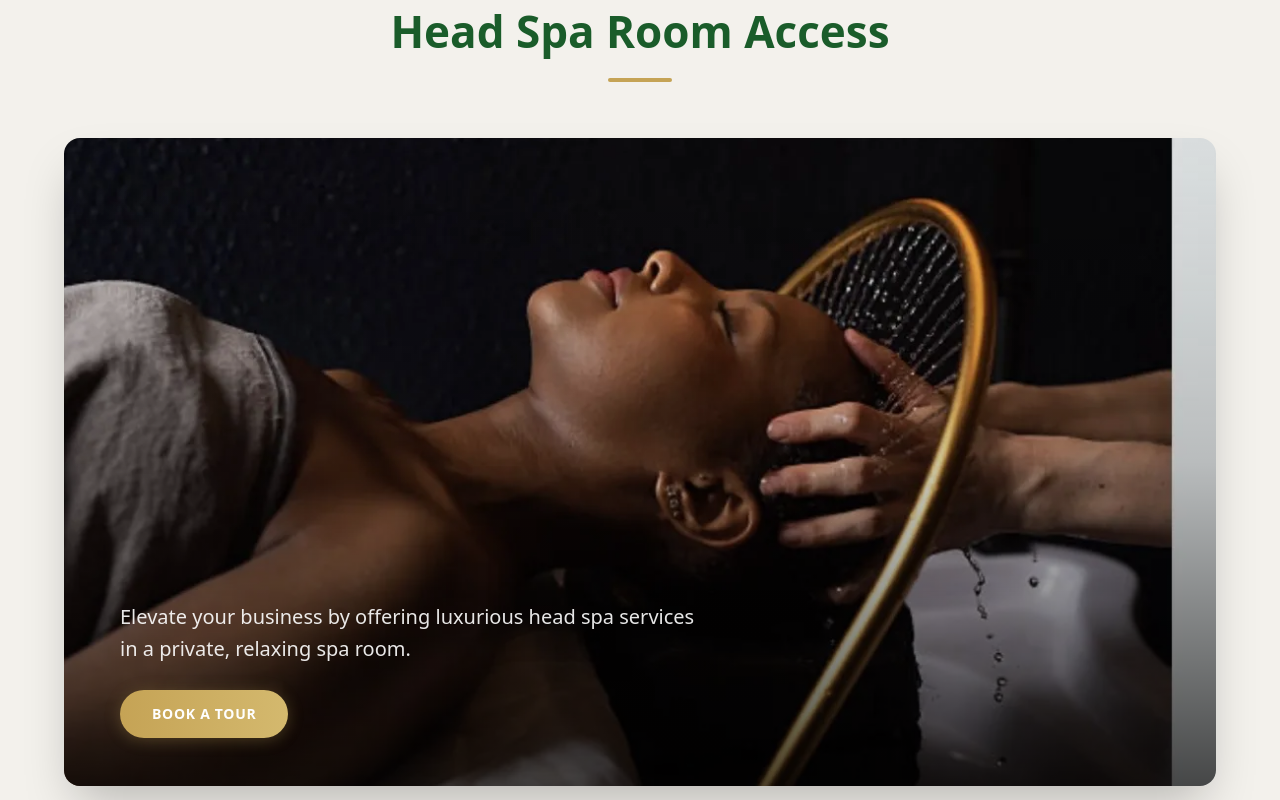
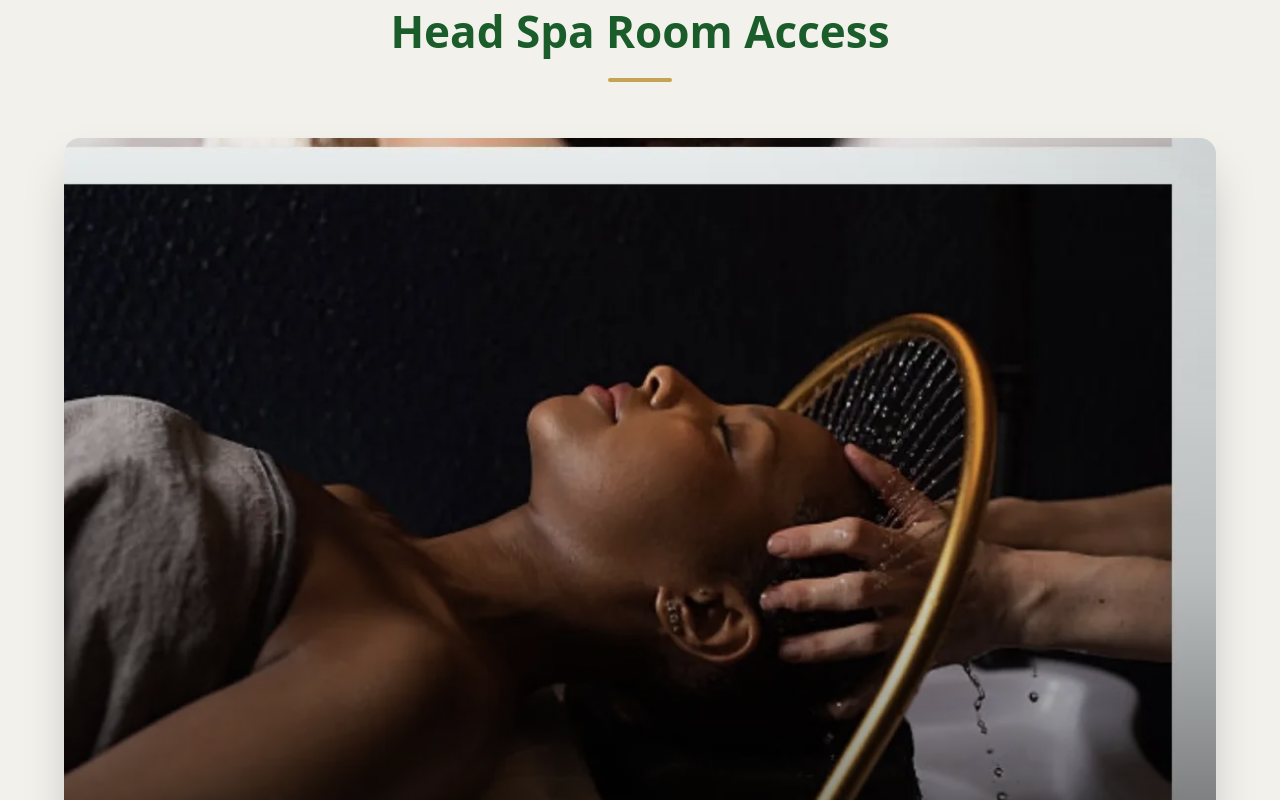
Before and after one commit to jonmohon/smyrna-suites, a Next.js app: page / in a window 1280 px wide. Shown: the part 1120-1920 px from the top of the page. Built offline with nearby package versions, Linux system fonts and the light colour scheme.

Commit message:
Show full head spa image without cropping
Use natural image dimensions instead of fill+object-cover so the
entire image is visible edge to edge with no clipping.

Co-Authored-By: Claude Opus 4.6 (1M context) <noreply@anthropic.com>

```diff
--- a/src/app/page.tsx
+++ b/src/app/page.tsx
@@ -160,12 +160,13 @@ export default function Home() {
           {/* Image card with overlapping text card */}
           <div className="relative mt-14">
             <ScrollReveal variant="fade-up" delay={150}>
-              <div className="relative aspect-[4/3] overflow-hidden rounded-2xl shadow-2xl sm:aspect-[3/2] lg:aspect-[16/9]">
+              <div className="relative overflow-hidden rounded-2xl shadow-2xl">
                 <Image
                   src="/images/hair-wash.webp"
                   alt="Luxurious head spa hair washing service"
-                  fill
-                  className="object-cover object-[60%_center]"
+                  width={1170}
+                  height={892}
+                  className="block w-full h-auto"
                   sizes="(max-width: 1024px) 100vw, 960px"
                 />
                 {/* Dark gradient overlay at bottom */}
```
